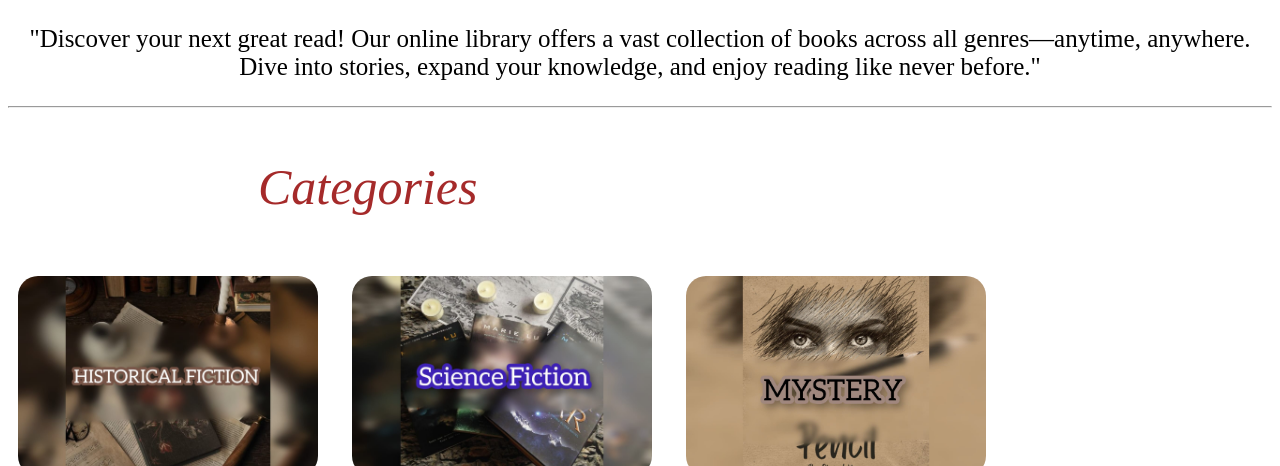
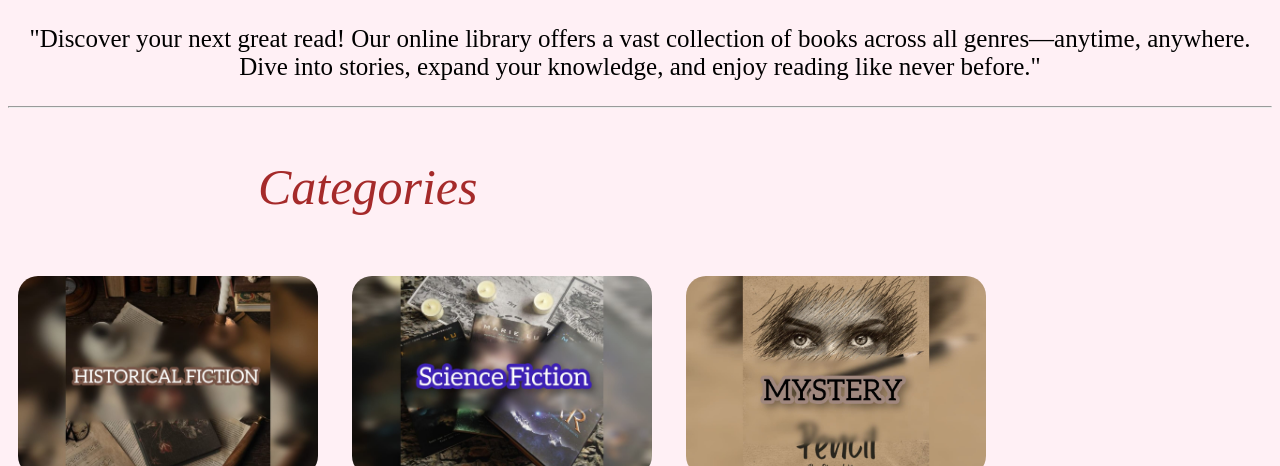
Before and after one commit to fiftyeightcoins/tempProject, a plain HTML site: page PROJECT1.html in a window 1280 px wide. Shown: the part 585-1051 px from the top of the page. Drawn offline with Linux system fonts and the light colour scheme.

Commit message:
Update PROJECT1.html

```diff
--- a/PROJECT1.html
+++ b/PROJECT1.html
@@ -45,7 +45,7 @@
     }
   </script>
 </head>
-<body>
+<body style="background-color:lavenderblush;">
 
   <img src="image/logo.jpg" alt="Logo" style="display:block; margin:auto;">
 
```
